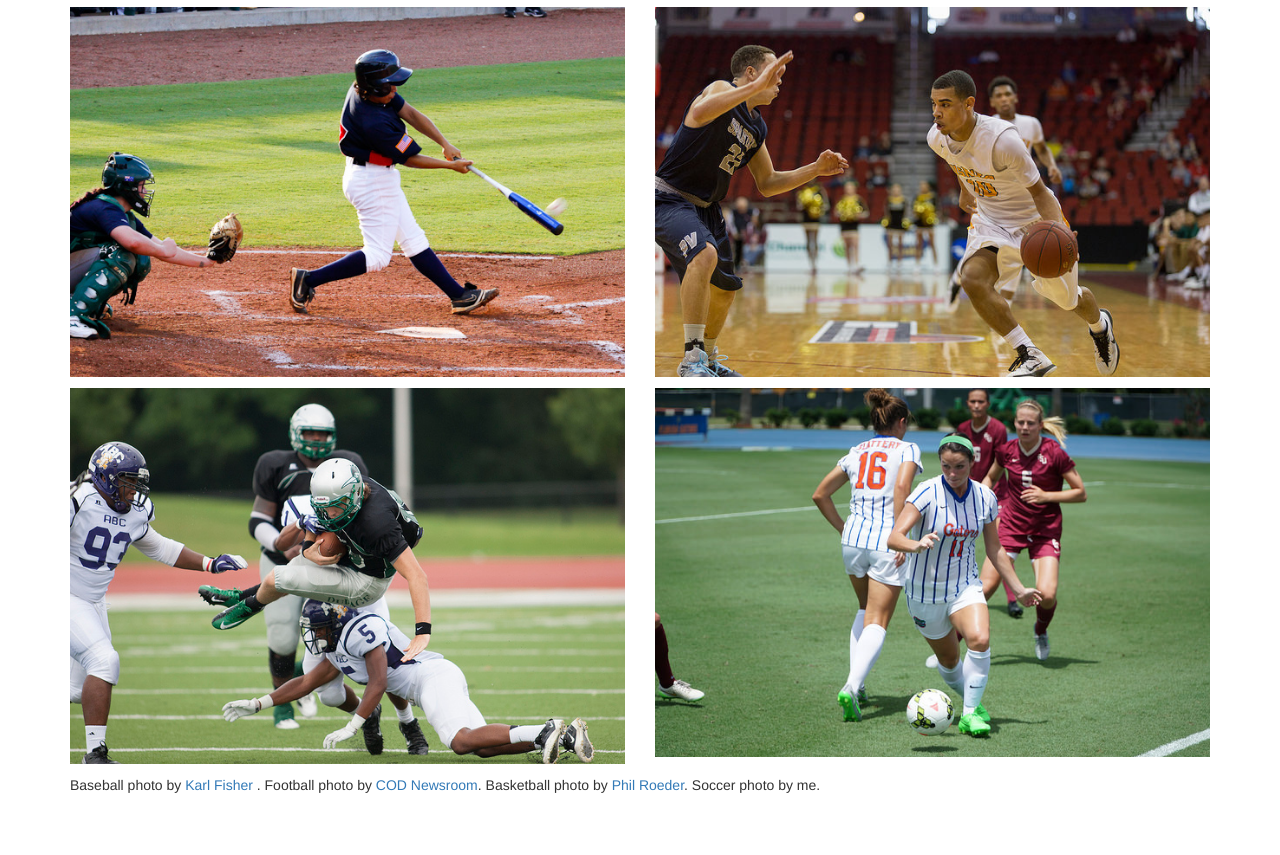
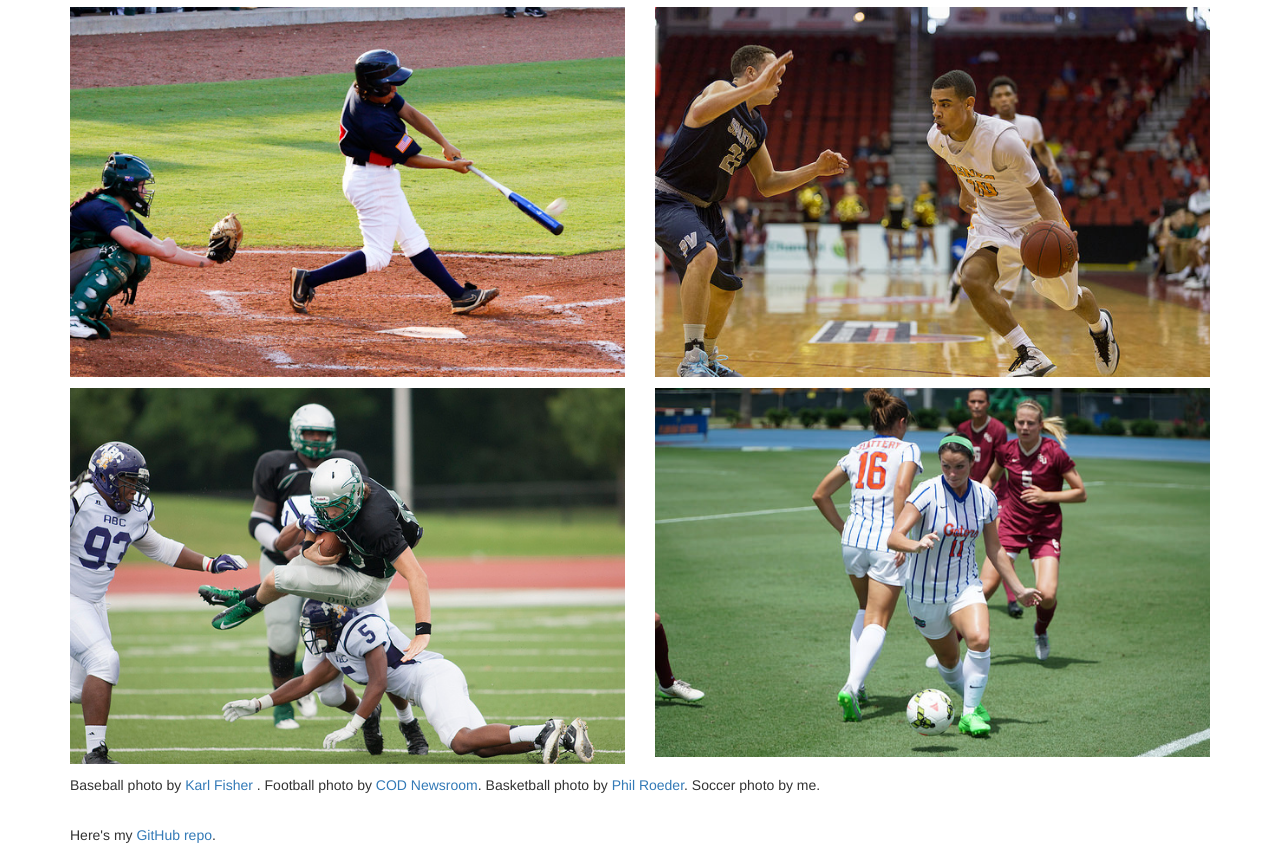
Before and after one commit to aaronalbright/jQuery-Image-Demo, a plain HTML site: page index.html in a window 1280 px wide. Shown: the part 116-971 px from the top of the page. Before the commit the page ends 921 px from the top, so only its background shows below. Drawn offline with Linux system fonts and the light colour scheme.

Commit message:
Added github repo link

```diff
--- a/index.html
+++ b/index.html
@@ -40,6 +40,8 @@
 		<div class="row">
 			<section class="col-xs-12">
 				<p>Baseball photo by <a href="https://www.flickr.com/photos/mrfishk/4868109228">Karl Fisher </a>. Football photo by <a href="https://www.flickr.com/photos/codnewsroom/9662252975">COD Newsroom</a>. Basketball photo by <a href="https://www.flickr.com/photos/tabor-roeder/16811802575">Phil Roeder</a>. Soccer photo by me.</p>
+				<br>
+				<p>Here's my <a href="https://github.com/aaronja38/assignment-10">GitHub repo</a>.</p>
 			</section>
 			</div>
 	</div>
```
